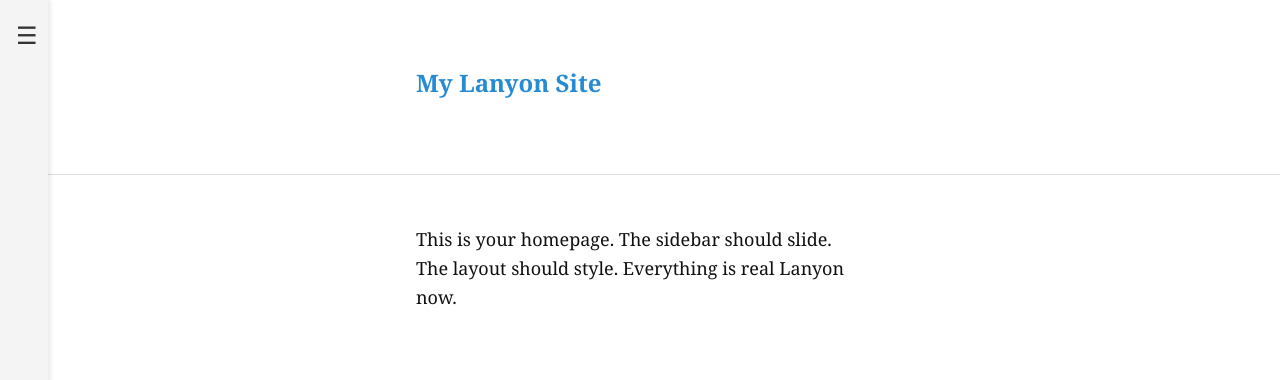
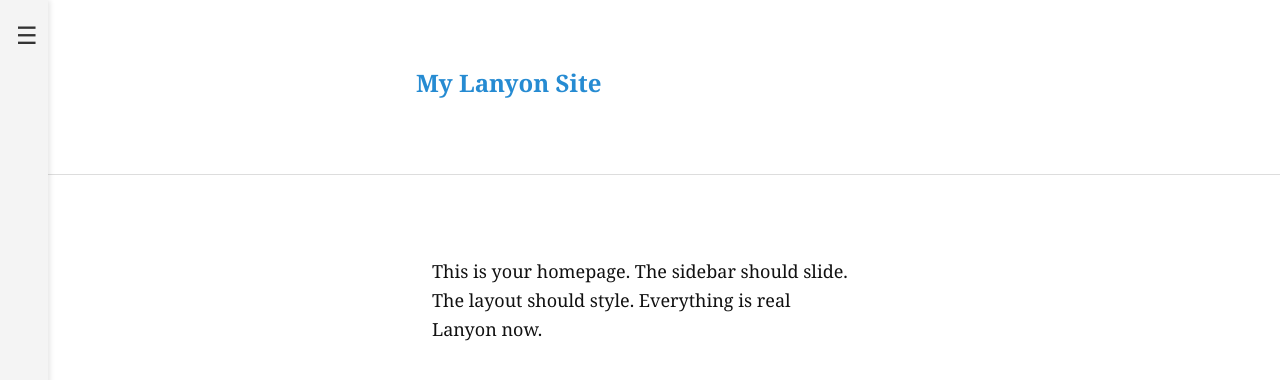
Before and after one commit to jbj-ph/thesaltbox, a Jekyll site: the page built from index.html, in a window 1280 px wide. Shown: the top 380 px of the page. Built offline with Jekyll 4.4.1, drawn with Linux system fonts in a browser that asks for light colours.

Commit message:
Update poole.css

```diff
--- a/css/poole.css
+++ b/css/poole.css
@@ -23,3 +23,8 @@ a {
 a:hover {
   text-decoration: underline;
 }
+.content {
+  max-width: 30rem;
+  margin: 0 auto;
+  padding: 2rem 1rem;
+}
```
